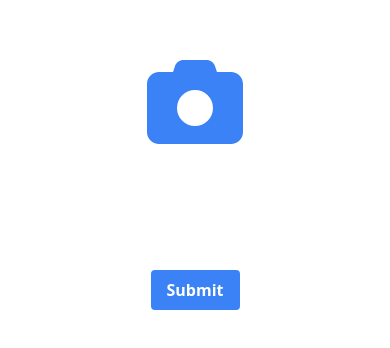
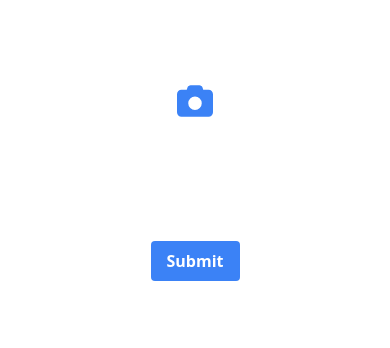
Before and after one commit to Onidamilola/alphageek, a React (Create React App) app: page /capture in a window 390 px wide. Shown: the part 240-588 px from the top of the page. Built offline with nearby package versions, Linux system fonts and the light colour scheme.

Commit message:
changed capture icon button to open phone folder

```diff
--- a/src/pages/capture.jsx
+++ b/src/pages/capture.jsx
@@ -8,53 +8,47 @@ import { useNavigate } from 'react-router';
 import "react-toastify/dist/ReactToastify.css";
 
 const Capture = () => {
-  const [image, setImage] = useState("");
-  const [imageCaptured, setImageCaptured] = useState(null);
-  const navigate = useNavigate()
+  const [imageFile, setImageFile] = useState(null); // State for selected file
+  const [imageUrl, setImageUrl] = useState(null); // State for captured/selected image URL
+  const navigate = useNavigate();
 
   const guarantorData = JSON.parse(sessionStorage.getItem('guarantor'));
   const personalList = JSON.parse(sessionStorage.getItem('personalList'));
   const bankData = JSON.parse(sessionStorage.getItem('bankListInfo'));
   const dataToStore = JSON.parse(sessionStorage.getItem('selectedLocationData'));
 
-
-  const handleCameraClick = () => {
-    // Request access to the camera
-    navigator.mediaDevices.getUserMedia({ video: true })
-      .then((stream) => {
-        const video = document.createElement('video');
-        video.srcObject = stream;
-        video.onloadedmetadata = () => {
-          video.play();
-          const canvas = document.createElement('canvas');
-          canvas.width = video.videoWidth;
-          canvas.height = video.videoHeight;
-          const context = canvas.getContext('2d');
-          context.drawImage(video, 0, 0, canvas.width, canvas.height);
-          const imageDataURL = canvas.toDataURL('image/png');
-          setImage(imageDataURL);
-          stream.getVideoTracks()[0].stop();
-        };
-      })
-      .catch((error) => {
-        console.error('Error accessing the camera:', error);
-        toast.error("Error accessing the camera");
-      });
-  };
+  const handleImageSelection = (event) => {
+    const selectedFile = event.target.files[0];
+    // Check for valid image type
+    if (!selectedFile.type.match('image/.*')) {
+      toast.error("Please select a valid image file");
+      return;
+    }
+    setImageFile(selectedFile);
+    const reader = new FileReader();
+    reader.readAsDataURL(selectedFile);
+    reader.onload = (e) => setImageUrl(e.target.result);
+  }
 
   const handleSave = async () => {
-    console.log('Image saved:', image);
-    if (image) {
-      setImageCaptured(image);
-      toast.success("Image is saved");
+    if (!imageFile) {
+      toast.error("Please select an image");
+      return;
+    }
+    console.log('Image selected:', imageFile);
+
+    const formData = new FormData();
+    formData.append('guarantor', JSON.stringify(guarantorData));
+    formData.append('personalList', JSON.stringify(personalList));
+    formData.append('bankListInfo', JSON.stringify(bankData));
+    formData.append('selectedLocationData', JSON.stringify(dataToStore));
+    formData.append('image', imageFile);
 
     try {
-        const response = await axios.post( UPDATE_PROFILE, {
-          guarantor: guarantorData,
-          personalList: personalList,
-          bankListInfo: bankData,
-          selectedLocationData: dataToStore,
-          image: imageCaptured,
+      const response = await axios.post(UPDATE_PROFILE, formData, {
+        headers: {
+          'Content-Type': 'multipart/form-data' // Required for FormData
+        }
       });
       if (response.status === 200) {
         toast.success("KYC form submitted successfully");
@@ -64,26 +58,22 @@ const Capture = () => {
       console.error('Error submitting KYC form:', error);
       toast.error("Error submitting KYC form");
     }
+
+    setImageFile(null);
+    setImageUrl(null);
   }
-    setImage("");
-
-  };
 
   return (
     <div className="flex flex-col items-center justify-center h-screen relative">
-      <div className="mb-10">
-        <label htmlFor="cameraInput">
-          <FontAwesomeIcon icon={faCamera} onClick={handleCameraClick} className="text-8xl text-blue-500 cursor-pointer" />
+      <div className="mb-10 flex justify-center items-center">
+        <label htmlFor="imageInput">
+          <input type="file" accept="image/*" id="imageInput" onChange={handleImageSelection} hidden />
+          <FontAwesomeIcon icon={faCamera} className="text-4xl text-blue-500 cursor-pointer" onClick={() => document.getElementById('imageInput').click()} />
         </label>
       </div>
-      {imageCaptured && (
+      {imageUrl && (
         <div className="text-center mb-4">
-          <img src={imageCaptured} alt="Captured" className="max-w-full h-auto rounded-lg" />
-        </div>
-      )}
-      {image && (
-        <div className="text-center mb-4">
-          <img src={image} alt="Preview" className="max-w-full h-auto rounded-lg" />
+          <img src={imageUrl} alt="Selected" className="max-w-full h-auto rounded-lg" />
         </div>
       )}
       <button onClick={handleSave} className="bg-blue-500 hover:bg-blue-700 text-white font-bold py-2 px-4 rounded mt-20">
```
Lines whose indentation alone changed are shown as unchanged.
